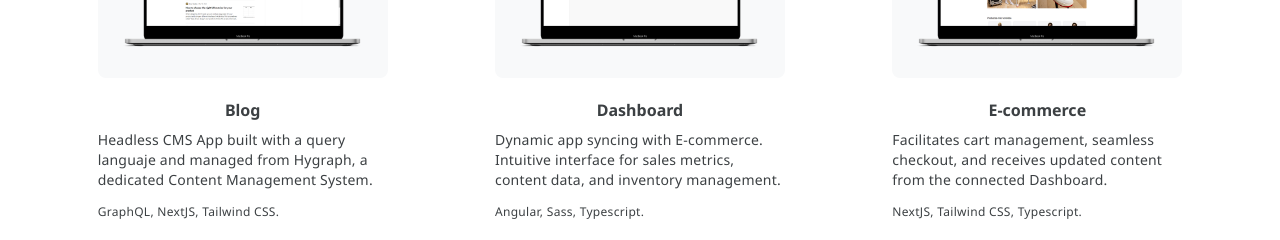
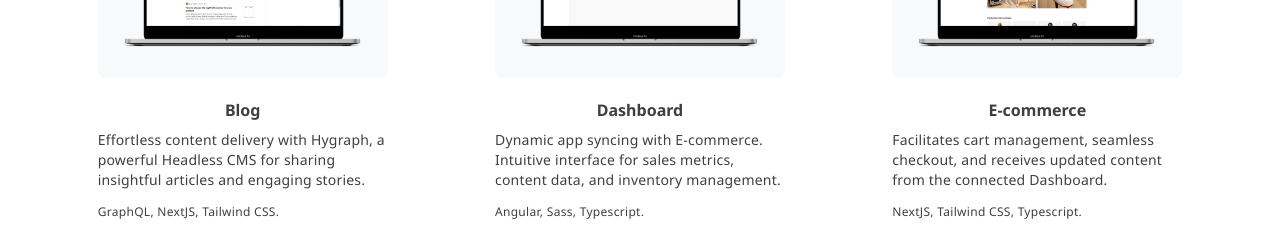
Before and after one commit to seba-sanchis/portfolio-v1, a Next.js app: page / in a window 1280 px wide. Shown: the part 1920-2160 px from the top of the page. Built offline with nearby package versions, Linux system fonts and the light colour scheme.

Commit message:
content updated

```diff
--- a/src/constants/constants.js
+++ b/src/constants/constants.js
@@ -39,7 +39,7 @@ export const projects = [
   {
     title: "Blog",
     description:
-      "Headless CMS App built with a query languaje and managed from Hygraph, a dedicated Content Management System.",
+      "Effortless content delivery with Hygraph, a powerful Headless CMS for sharing insightful articles and engaging stories.",
     image: "/assets/project_blog.png",
     technologies: "GraphQL, NextJS, Tailwind CSS.",
     source: "https://github.com/seba-sanchis/blog",
```
